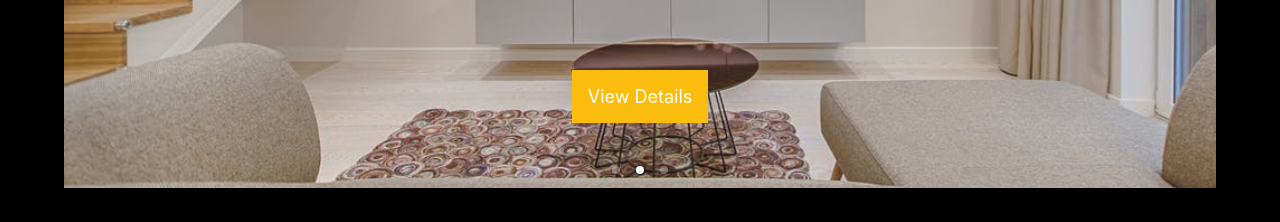
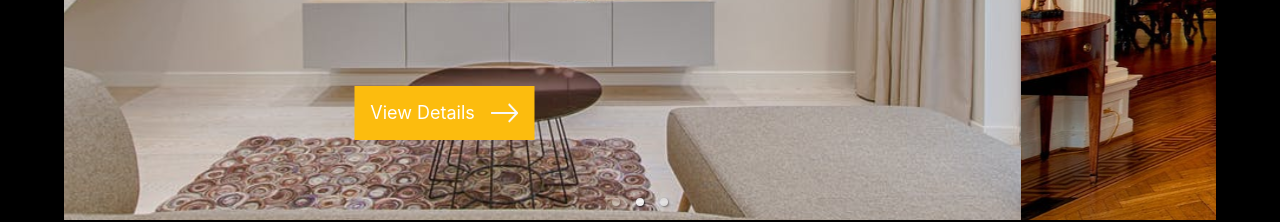
Before and after one commit to smartprincipal/EasyRentt, a React (Create React App) app: page / in a window 1280 px wide. Shown: the part 2471-2693 px from the top of the page. Built offline with nearby package versions, Linux system fonts and the light colour scheme.

Commit message:
Deleted the carousel component demo

```diff
--- a/src/Pages/LandingPage/LandingPage.css
+++ b/src/Pages/LandingPage/LandingPage.css
@@ -53,7 +53,7 @@
 .captiondiv{
     background-color: black;
     width: 25rem;
-    margin-top: 7rem;
+    margin-top: 5rem;
 }
 
 .caption{
@@ -92,7 +92,7 @@
     justify-content: space-between;
     align-items: center;
     flex-wrap: wrap;
-    padding: 0 8rem;
+    padding: 0 6rem;
 }
 
 
@@ -146,13 +146,28 @@
 
 }
 
-.carousellink{
+.carousellink, .carousellink2{
     padding: 1rem;
     background-color: #FCBC0E;
     /* padding: 14rem 7rem 8rem; */
+    margin: 0 auto;
+    display: flex;
+    align-items: center;
+    justify-content: center;
+    cursor: pointer;
+}
+.carousellink a, .carousellink2 a{
     text-decoration: none;
-    align-self: center;
     color: #FFFFFF;
-    margin: 0 auto;
+    padding-right: 1rem;
 
 }
+
+#carouselarrow{
+    width: 1.75rem;
+}
+
+.carousellink2{
+    width: 7rem;
+    margin-bottom: 3rem;
+}
--- a/src/Pages/LandingPage/LandingPage.jsx
+++ b/src/Pages/LandingPage/LandingPage.jsx
@@ -15,6 +15,7 @@ import magodo from '../../Assets/magodo.svg';
 import ajah from '../../Assets/ajah.svg';
 import maryLand from '../../Assets/maryland.svg';
 import oshodi from '../../Assets/oshodi.svg';
+import arrow from '../../Assets/arrow.svg';
 
 
 
@@ -75,15 +76,6 @@ const Landingpage = () => {
           {editLocation.map((item) =>(
           <Locationcard content={item.content} img={item.img}/>))}
 
-          {/* <Locationcard content={editLocation.content1} img={editLocation.img1}/>
-          <Locationcard content={editLocation.content2}/>
-          <Locationcard content={editLocation.content3}/>
-          <Locationcard content={editLocation.content4}/>
-          <Locationcard content={editLocation.content5}/>
-          <Locationcard content={editLocation.content6}/>
-          <Locationcard content={editLocation.content7}/>
-          <Locationcard content={editLocation.content8}/>
-          <Locationcard content={editLocation.content9}/> */}
         </div>
       </section>
 
@@ -95,26 +87,31 @@ const Landingpage = () => {
           <Carousel className='carousel' autoPlay='true' infiniteLoop='true' interval='3000'>
             <div className='carouseldiv1'>
               <p className='carouseltext'>3-Bedroom Flat</p>
-              <div >
-                <a className='carousellink' href="#"> View Details </a>
-
+              <div className='carousellink'>
+                <a  href="#"> View Details </a>
+                <img id='carouselarrow' src={arrow} alt="arrow"  />
               </div>
             </div>
             <div className='carouseldiv2'>
               <p className='carouseltext'>2-Bedroom Flat</p>
-              <div >
-                <a className='carousellink' href="#"> View Details </a>
-
+              <div className='carousellink'>
+                <a  href="#"> View Details </a>
+                <img id='carouselarrow' src={arrow} alt="arrow"  />
               </div>
             </div>
             <div className='carouseldiv3'>
               <p className='carouseltext'>Duplex</p>
-              <div >
-                <a className='carousellink' href="#"> View Details </a>
-
+              <div className='carousellink'>
+                <a  href="#"> View Details </a>
+                <img id='carouselarrow' src={arrow} alt="arrow"  />
               </div>
             </div>
           </Carousel>
+
+          <div className='carousellink2'>
+                <a  href="#"> Explore </a>
+                <img id='carouselarrow' src={arrow} alt="arrow"  />
+              </div>
       </section>
     </div>
   )
```
Also changed, not shown: src/Components/Carousel/ControlledCarousel.jsx (deleted, +0 -56 lines).
